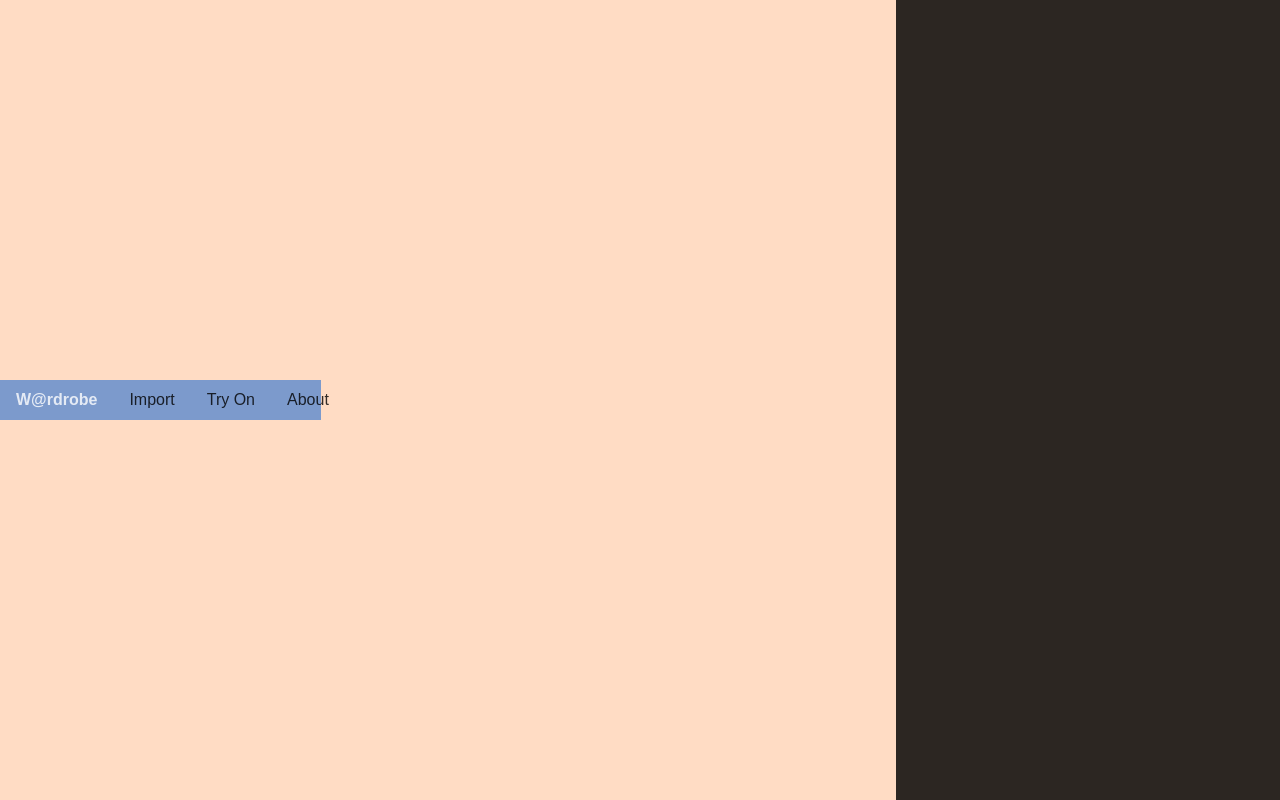
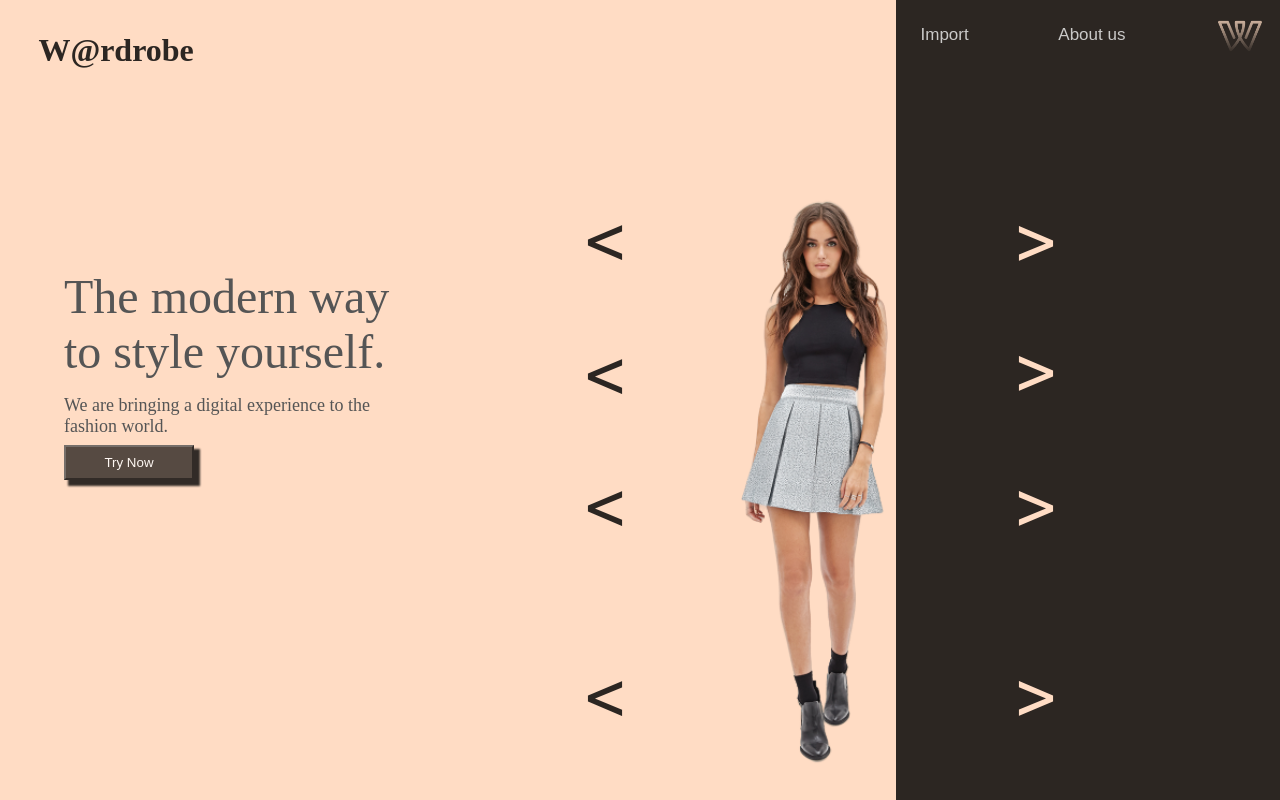
Before and after one commit to empereurliam/wardrobe, a React (Create React App) app in the folder front/: page / in a window 1280 px wide. Built offline with nearby package versions, Linux system fonts and the light colour scheme.

Commit message:
Design page accueil

```diff
--- a/front/src/App.js
+++ b/front/src/App.js
@@ -1,23 +1,22 @@
-import React from 'react';
-import Navbar from './components/Navbar';
-import { BrowserRouter as Router, Routes, Route}
-    from 'react-router-dom';
-import About from './pages/about';
-import Import from './pages/import';
-import TryOn from './pages/tryon';
-import Wardrobe from './pages/wardrobe';
+import React from "react";
+import { BrowserRouter as Router, Routes, Route } from "react-router-dom";
+import About from "./pages/about";
+import Import from "./pages/import";
+import TryOn from "./pages/tryon";
+import Wardrobe from "./pages/wardrobe";
+import Navbar from "./components/navbar/navbar";
 
 function App() {
-return (
+  return (
     <Router>
-    <Navbar />
-    <Routes>
-        <Route path='/about' element={<About/>} />
-        <Route path='/import' element={<Import/>} />
-        <Route path='/tryon' element={<TryOn/>} />
-        <Route path='/wardrobe' element={<Wardrobe/>} />
-    </Routes>
+      <Navbar />
+      <Routes>
+        <Route path="/" element={<Wardrobe />} />
+        <Route path="/about" element={<About />} />
+        <Route path="/import" element={<Import />} />
+        <Route path="/tryon" element={<TryOn />} />
+      </Routes>
     </Router>
-);
+  );
 }
 export default App;
--- a/front/src/components/Navbar/NavbarElements.js
+++ /dev/null
@@ -1,35 +0,0 @@
-
-import { NavLink as Link } from "react-router-dom";
-import styled from "styled-components";
-
-export const Nav = styled.nav`
-  background: #7C9ACC;
-  height: 40px;
-  display: flex;
-`;
-
-export const NavLink = styled(Link)`
-  color: #black;
-  display: flex;
-  align-items: center;
-  text-decoration: none;
-  padding: 0 1rem;
-  height: 100%;
-  cursor: pointer;
-  font-family: "Arial"
-`;
-
-
-export const NavMenu = styled.div`
-  display: flex;
-  align-items: center;
-  margin-right: -24px;
-  /* Second Nav */
-  /* margin-right: 24px; */
-  /* Third Nav */
-  /* width: 100vw;
-white-space: nowrap; */
-  @media screen and (max-width: 768px) {
-    display: none;
-  }
-`;
--- a/front/src/components/Navbar/index.js
+++ /dev/null
@@ -1,27 +0,0 @@
-import React from "react";
-import { Nav, NavLink, NavMenu }
-    from "./NavbarElements";
-const Navbar = () => {
-  return (
-    <>
-      <Nav className="navbar">
-        <NavMenu>
-          <NavLink to="/wardrobe" activeStyle className="logolink">
-            W@rdrobe
-          </NavLink>
-          <NavLink to="/import" activeStyle className="internallink">
-            Import
-          </NavLink>
-          <NavLink to="/tryon" activeStyle className="internallink">
-            Try On
-          </NavLink>
-          <NavLink to="/about" activeStyle className="internallink">
-            About
-          </NavLink>
-        </NavMenu>
-      </Nav>
-    </>
-  );
-};
-
-export default Navbar;
--- /dev/null
+++ b/front/src/components/navbar/navbar.css
@@ -0,0 +1,41 @@
+/* Add a black background color to the top navigation */
+.liste {
+  overflow: hidden;
+  position: absolute;
+  right: 15px;
+  top: 15px;
+  display: flex;
+  flex-direction: row;
+  align-items: center;
+  justify-content: center;
+}
+
+/* Style the links inside the navigation bar */
+.topnav a {
+  float: right;
+  color: #f2f2f2;
+  text-align: center;
+  text-decoration: none;
+  font-size: 17px;
+}
+
+.centerItem {
+  margin: 0 7vw;
+}
+
+/* Change the color of links on hover */
+.topnav a:hover {
+  background-color: #ddd;
+  color: black;
+}
+
+/* Add a color to the active/current link */
+.topnav a.active {
+  background-color: #04aa6d;
+  color: white;
+}
+
+.topnav img {
+  width: 50px;
+  color: #ffdcc4;
+}
--- /dev/null
+++ b/front/src/components/navbar/navbar.js
@@ -0,0 +1,22 @@
+import React, { useState, useEffect } from "react";
+import "./navbar.css";
+
+export default function Navbar() {
+  return (
+    <nav className="topnav">
+      <ul className="liste">
+        <li>
+          <a href="/import">Import</a>
+        </li>
+        <li>
+          <a className="centerItem" href="/about">About us</a>
+        </li>
+        <li>
+          <a href="/">
+            <img src={require("../../pages/img/logo.png")}></img>
+          </a>
+        </li>
+      </ul>
+    </nav>
+  );
+}
--- a/front/src/pages/tryon.js
+++ b/front/src/pages/tryon.js
@@ -44,9 +44,9 @@ let indexShoesRight = 2;
 function App() {
   return (
     <div className="App">
-    <div className="void5" />
-    <h2 className="Resume">Try your clothes here and get your style bro !</h2>
-    <p className="Resume">Click on the arrows to change elements.</p>
+      <div className="void5" />
+      <h2 className="Resume">Try your clothes here and get your style bro !</h2>
+      <p className="Resume">Click on the arrows to change elements.</p>
       <div className="void20" />
       <div className="parent1">
         <div className="body">
--- a/front/src/pages/wardrobe.css
+++ b/front/src/pages/wardrobe.css
@@ -10,19 +10,17 @@ html {
 }
 
 body {
-    height: 100vh;
+  height: 100%;
   background: linear-gradient(
     to right,
-            #FFDCC4 0%,
-            #FFDCC4 70%,
-            #2C2622 70%,
-            #2C2622 100%
+    #ffdcc4 70%,
+    #2c2622 70%
   );
-    display: flex;
   align-items: center;
 }
 
-ul, nav {
+ul,
+nav {
   list-style-type: none;
 }
 
@@ -31,7 +29,6 @@ a {
   color: inherit;
   cursor: pointer;
   opacity: 0.8;
-
 }
 
 a:hover {
@@ -50,46 +47,20 @@ header {
   padding: 0 2% 0;
 }
 
-header h1 {
-    font-family: "Gabriela Stencil";
-    color: #2C2622;
-}
-
 span {
   margin: 0 10px;
 }
 
-header nav {
-    display: flex;
-    flex-direction: row;
-    float: right;
+.container {
+  height: 100%;
+  flex-direction: column;
+  overflow: auto;
 }
 
-header nav li {
-    color: #FFDCC4;
-    font-family: "Blacker Pro Text";
-
-}
-
-header nav li img {
-    width: 50px;
-    color: #FFDCC4;
-}
-
-@media (max-width: 1200px ) {
-    header nav {
-        flex-direction: column;
-    }
-}
-
-.container {
-    flex-direction: column;
-    overflow: auto;
-
-}
-
-.banner{
+.banner {
   float: left;
+  margin-top: 25vh;
+  margin-left: 5vw;
 }
 .titlebanner {
   font-family: "Blacker Pro Text";
@@ -97,20 +68,34 @@ header nav li img {
 }
 
 .descbanner {
+  margin-top: 2vh;
   font-family: "Blacker Pro Text";
   font-size: 18px;
 }
 
-.buttonbanner{
-    background: #2C2622;
-    color:white ;
-    padding: 16px;
-    width: 50%;
+.buttonbanner {
+  width: fit-content;
+  background: #2c2622;
+  color: white;
+  margin-top: 1vh;
+  padding: 1vh 3vw;
   box-shadow: 5px 5px 2px 1px black;
   cursor: pointer;
 }
-.arrows{
+.arrows {
   display: flex;
   float: right;
-    right:0px;
+  right: 0px;
 }
+
+.mannequin {
+  margin-right: 17%;
+  margin-top: 10%;
+}
+
+.logotitle {
+  padding-left: 3vw;
+  padding-top: 4vh;
+  font-family: "Gabriela Stencil";
+  color: #2c2622;
+}
--- a/front/src/pages/wardrobe.js
+++ b/front/src/pages/wardrobe.js
@@ -1,29 +1,21 @@
-import React from 'react';
-import "./wardrobe.css"
+import React from "react";
+import "./wardrobe.css";
 const Wardrobe = () => {
   return (
     <div class="home-section">
-	    <h1 class="logotitle"><a href="#">Wardrobe</a></h1>
-	    <header><nav>
-                            <li><a href="#">Import</a></li>
-                            <li><a href="#">About us</a></li>
-                            <li><a href="#"><img src={require("./img/logo.png")}></img></a></li>
-                        </nav>
-	    </header>
       <body>
+      <h1 className="logotitle">W@rdrobe</h1>
       <div class="container">
           <div class="banner">
-                    <div class="titlebanner">The modern way to style yourself.</div>
-                    <div class="descbanner">We are bringing a digital experience to the fashion world.</div>
-                    <button class="buttonbanner">Try Now</button>
+            <div class="titlebanner">The modern way<br/>to style yourself.</div>
+            <div class="descbanner">
+              We are bringing a digital experience to the<br/>fashion world.
             </div>
-                <img src={require("./img/femme.png")}></img>
-                <div class="arrows">
-                    <div class="leftarrows">
+            <a href="/tryon">
+              <button className="buttonbanner" hre>Try Now</button>
+            </a>
           </div>
-                    <div class="rightarrows">
-                    </div>
-                </div>
+          <img className="mannequin" src={require("./img/femme.png")}></img>
         </div>
       </body>
     </div>
```
Also changed, not shown: front/src/index.js (+6 -6 lines), front/src/pages/about.js (+5 -6 lines), front/src/pages/stylepages.css (+7 -7 lines), front/src/pages/import.js (line endings or trailing spaces). Lines whose indentation alone changed are shown as unchanged.
